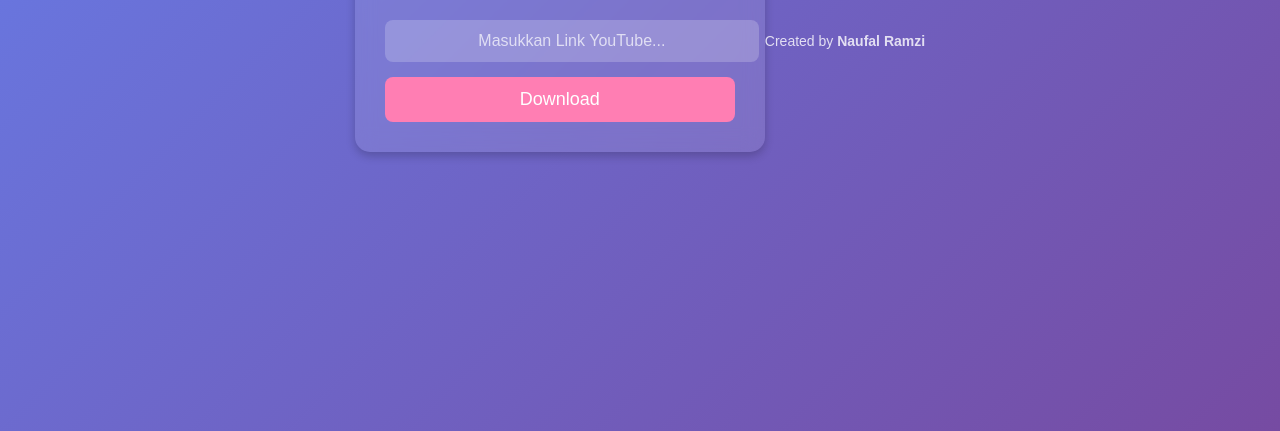
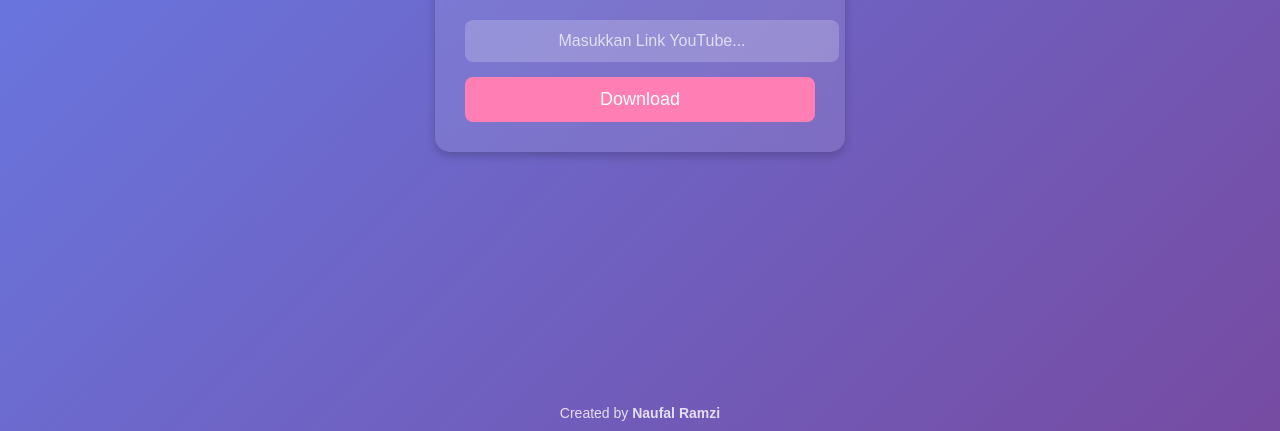
Before and after one commit to NFRamz/YT-Downloader, a plain HTML site: page templates/index.html in a window 1280 px wide. Shown: the part 369-800 px from the top of the page. Drawn offline with Linux system fonts and the light colour scheme.

Commit message:
Update index.html

```diff
--- a/templates/index.html
+++ b/templates/index.html
@@ -73,10 +73,14 @@
 
         /* Footer */
         .footer {
-            margin-top: 20px;
+            position: absolute;
+            bottom: 10px;
+            width: 100%;
+            text-align: center;
             font-size: 14px;
             opacity: 0.8;
-        }
+         }
+
 
         @media (max-width: 400px) {
             .container {
```
